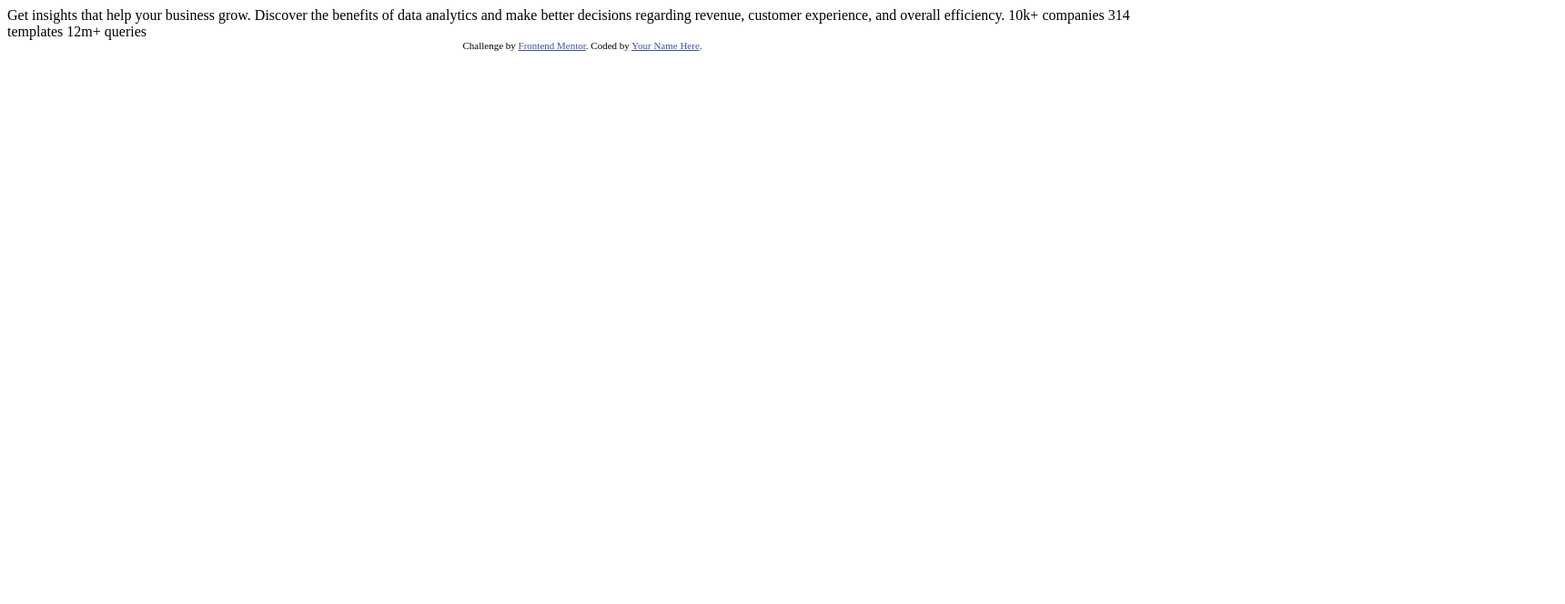
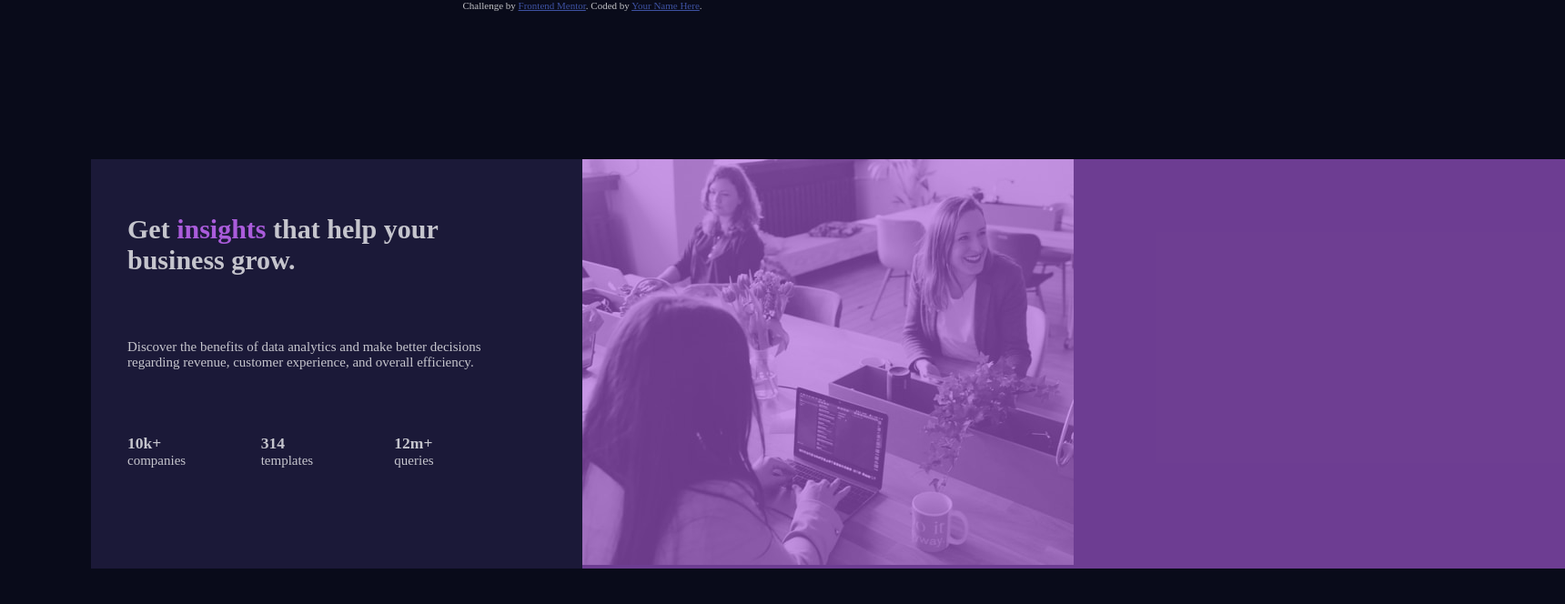
Before and after one commit to Barna-Molnar/frontend-mentor-card-component, a plain HTML site: page index.html in a window 1280 px wide. Shown: the whole page at 91% size, 1720 px wide, since content can reach past the window. Drawn offline with Linux system fonts and the light colour scheme.

Commit message:
html+basic css

```diff
--- /dev/null
+++ b/index.css
@@ -0,0 +1,79 @@
+*,
+*::after,
+*::before {
+  margin: 0;
+  padding: 0;
+  box-sizing: inherit;
+}
+
+:root {
+  --main-bg-color: hsl(233, 47%, 7%);
+  --card-bg-color: hsl(244, 38%, 16%);
+  --higlight-color: hsl(277, 64%, 61%);
+  --head-white: hsl(0, 0%, 100%);
+  --para-white: hsla(0, 0%, 100%, 0.75);
+  --stat-head-white: hsla(0, 0%, 100%, 0.6);
+  --font-size: 1.5rem;
+}
+
+html {
+  height: 100%;
+  font-size: 62.5%;
+}
+
+body {
+  width: 100%;
+  height: 100%;
+  margin: 0;
+  box-sizing: border-box;
+  background-color: var(--main-bg-color);
+  color: var(--para-white);
+  font-size: var(--font-size);
+  position: relative;
+}
+
+::selection {
+  background-color: blue;
+  color: white;
+}
+
+.attribution {
+  font-size: 11px;
+  text-align: center;
+  /* background-color: red; */
+}
+.attribution a {
+  color: hsl(228, 45%, 44%);
+}
+.highlighted {
+  color: var(--higlight-color);
+}
+
+.card__container {
+  position: relative;
+  display: grid;
+  grid-template-columns: 1fr 1fr;
+  max-width: 144rem;
+  position: absolute;
+  left: 50%;
+  top: 50%;
+  transform: translate(-50%, -50%);
+}
+.card__body {
+  min-width: 54rem;
+  background-color: var(--card-bg-color);
+  padding: 6rem 6rem 4rem 4rem;
+  display: grid;
+}
+
+.card__stats__container {
+  display: grid;
+  grid-template-columns: 1fr 1fr 1fr;
+}
+.card__img::before {
+  content: '';
+  width: 100%;
+  height: 100%;
+  position: absolute;
+  background-color: hsla(277, 64%, 61%, 0.623);
+}
--- a/index.html
+++ b/index.html
@@ -1,33 +1,59 @@
 <!DOCTYPE html>
 <html lang="en">
   <head>
-  <meta charset="UTF-8">
-  <meta name="viewport" content="width=device-width, initial-scale=1.0"> <!-- displays site properly based on user's device -->
+    <meta charset="UTF-8" />
+    <meta name="viewport" content="width=device-width, initial-scale=1.0" />
+    <!-- displays site properly based on user's device -->
 
-  <link rel="icon" type="image/png" sizes="32x32" href="./images/favicon-32x32.png">
+    <link
+      rel="icon"
+      type="image/png"
+      sizes="32x32"
+      href="./images/favicon-32x32.png"
+    />
 
     <title>Frontend Mentor | Stats preview card component</title>
+    <link rel="stylesheet" href="index.css" />
 
     <!-- Feel free to remove these styles or customise in your own stylesheet 👍 -->
-  <style>
-    .attribution { font-size: 11px; text-align: center; }
-    .attribution a { color: hsl(228, 45%, 44%); }
-  </style>
   </head>
   <body>
+    <div class="card__container">
+      <div class="card__body">
+        <h1 class="card__title">
+          Get <span class="highlighted">insights</span> that help your business
+          grow.
+        </h1>
 
-  Get insights that help your business grow.
-
-  Discover the benefits of data analytics and make better decisions regarding revenue, customer
-  experience, and overall efficiency.
-
-  10k+ companies
-  314 templates
-  12m+ queries
+        <p class="card__text">
+          Discover the benefits of data analytics and make better decisions
+          regarding revenue, customer experience, and overall efficiency.
+        </p>
+        <div class="card__stats__container">
+          <div class="card__stat--company">
+            <h3 class="card__stat--stat">10k+</h3>
+            <p class="card__stat--heading">companies</p>
+          </div>
+          <div class="card__stat--templates">
+            <h3 class="card__stat--stat">314</h3>
+            <p class="card__stat--heading">templates</p>
+          </div>
+          <div class="card__stat--qieries">
+            <h3 class="card__stat--stat">12m+</h3>
+            <p class="card__stat--heading">queries</p>
+          </div>
+        </div>
+      </div>
+      <div class="card__img">
+        <img src="/images/image-header-desktop.jpg" alt="" />
+      </div>
+    </div>
 
     <div class="attribution">
-    Challenge by <a href="https://www.frontendmentor.io?ref=challenge" target="_blank">Frontend Mentor</a>.
-    Coded by <a href="#">Your Name Here</a>.
+      Challenge by
+      <a href="https://www.frontendmentor.io?ref=challenge" target="_blank"
+        >Frontend Mentor</a
+      >. Coded by <a href="#">Your Name Here</a>.
     </div>
   </body>
 </html>
```
Lines whose indentation alone changed are shown as unchanged.
